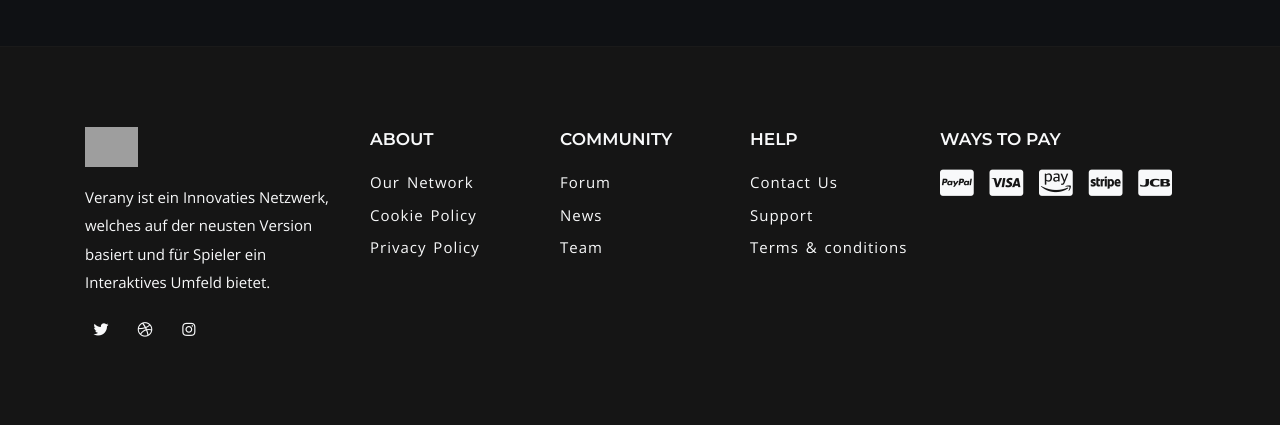
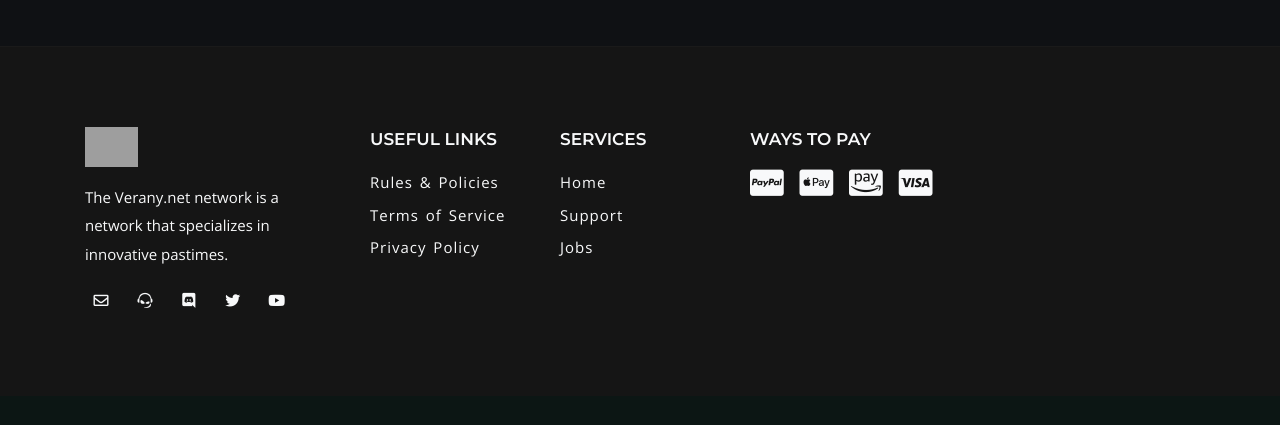
Before and after one commit to verany-network/website-frontend, a PHP site: page / in a window 1280 px wide; the page is wider, and only the part inside the window is pictured. Shown: the part 3163-3588 px from the top of that part. After the commit the page ends 3471 px from the top of that part, so only its background shows below. Run offline with PHP 8.4, Linux system fonts and the light colour scheme; grey boxes are pictures that could not be loaded.

Commit message:
Updated footer

```diff
--- a/index.php
+++ b/index.php
@@ -867,39 +867,31 @@
           <div class="row gutters-y">
               <div class="col-6 col-lg-3">
                 <a href="#" class="logo d-block mb-4"><img src="assets/img/logo-gaming.png" alt="Wicodus" class="logo-dark"></a>
-                <p>Verany ist ein Innovaties Netzwerk, welches auf der neusten Version basiert und für Spieler ein Interaktives Umfeld bietet.</p>
+                <p>The Verany.net network is a network that specializes in innovative pastimes.</p>
                 <div class="social-buttons">
-                  <a class="social-twitter" href="#"><i class="fab fa-twitter"></i></a>
-                  <a class="social-dribbble" href="#"><i class="fab fa-dribbble"></i></a>
-                  <a class="social-instagram" href="#"><i class="fab fa-instagram"></i></a>
+                  <a class="social-mail" href="mailto:contact@verany.net"><i class="far fa-envelope"></i></a>
+                  <a class="social-teamspeak" href="ts3server://verany.net"><i class="fab fa-teamspeak"></i></a>
+                  <a class="social-discord" href="https://discord.gg/SJ5tfxC"><i class="fab fa-discord"></i></a>
+                  <a class="social-twitter" href="https://twitter.com/VeranyNET"><i class="fab fa-twitter"></i></a>
+                  <a class="social-youtube" href="https://www.youtube.com/channel/UCduDElXYi8zPjZMTIxCT45A"><i class="fab fa-youtube"></i></a>
                 </div>
               </div>
 
               <div class="col-6 col-lg-2">
-                <h6 class="text-uppercase fw-600 mb-4">About</h6>
+                <h6 class="text-uppercase fw-600 mb-4">Useful links</h6>
                 <div class="nav flex-column">
-                  <a class="nav-link" href="about.html">Our Network</a>
-                  <a class="nav-link" href="about.html">Cookie Policy</a>
-                  <a class="nav-link" href="about.html">Privacy Policy</a>
-
+                  <a class="nav-link" href="contact.html">Rules & Policies</a>
+                  <a class="nav-link" href="contact.html">Terms of Service</a>
+                  <a class="nav-link" href="contact.html">Privacy Policy</a>
                 </div>
               </div>
 
               <div class="col-6 col-lg-2">
-                <h6 class="text-uppercase fw-600 mb-4">Community</h6>
+                <h6 class="text-uppercase fw-600 mb-4">Services</h6>
                 <div class="nav flex-column">
-                  <a class="nav-link" href="news.html">Forum</a>
-                  <a class="nav-link" href="news.html">News</a>
-                  <a class="nav-link" href="news.html">Team</a>
-                </div>
-              </div>
-
-              <div class="col-6 col-lg-2">
-                <h6 class="text-uppercase fw-600 mb-4">Help</h6>
-                <div class="nav flex-column">
-                  <a class="nav-link" href="contact.html">Contact Us</a>
+                  <a class="nav-link" href="contact.html">Home</a>
                   <a class="nav-link" href="contact.html">Support</a>
-                  <a class="nav-link" href="contact.html">Terms & conditions</a>
+                  <a class="nav-link" href="contact.html">Jobs</a>
                 </div>
               </div>
 
@@ -908,10 +900,9 @@
                   <h6 class="text-uppercase fw-600 mb-4">Ways to pay</h6>
                   <div class="text-light lead-5 lh-1">
                     <a href="store.html" class="mr-2"><i class="fab fa-cc-paypal"></i></a>
+                    <a href="store.html" class="mr-2"><i class="fab fa-cc-apple-pay"></i></a>
+                    <a href="store.html" class="mr-2"><i class="fab fa-cc-amazon-pay"></i></a>
                     <a href="store.html" class="mr-2"><i class="fab fa-cc-visa"></i></a>
-                    <a href="store.html" class="mr-2"><i class="fab fa-cc-amazon-pay"></i></a>
-                    <a href="store.html" class="mr-2"><i class="fab fa-cc-stripe"></i></a>
-                    <a href="store.html" class="mr-2"><i class="fab fa-cc-jcb"></i></a>
                   </div>
                 </div>
                 </div>
```
